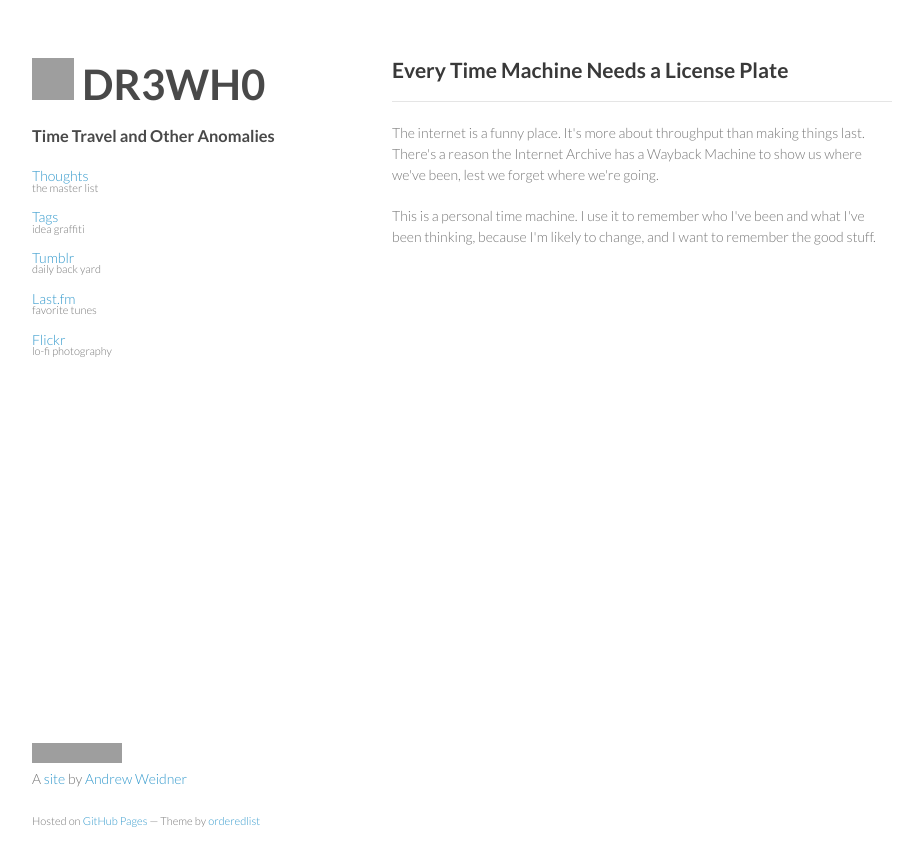
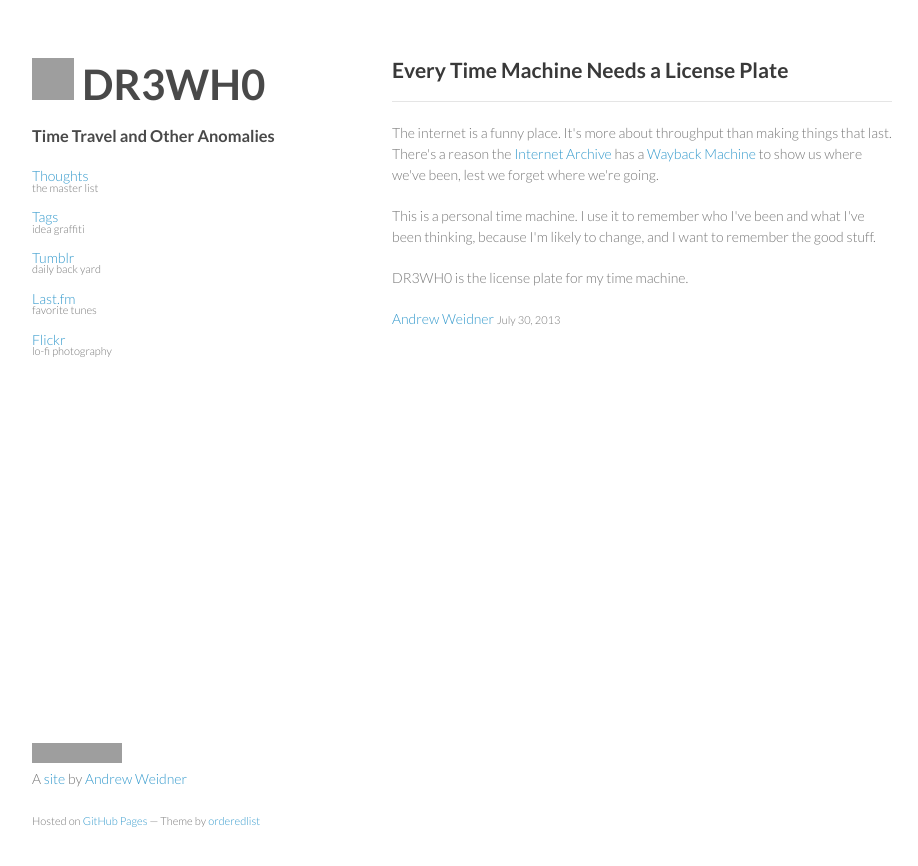
Before and after one commit to drewhop/drewhop.github.io, a Jekyll site: the page built from about.html, in a window 1280 px wide. Shown: the top 866 px of the page, without its empty margins (178-1096 px from the left). Built offline with Jekyll 4.4.1, drawn with Linux system fonts in a browser that asks for light colours; Markdown is read by kramdown in place of the engine named in the settings; comment, search, counter and statistics services are not loaded; grey boxes are pictures that could not be loaded.

Commit message:
Update about.html

```diff
--- a/about.html
+++ b/about.html
@@ -7,6 +7,10 @@ title: About
 <h2>Every Time Machine Needs a License Plate</h2>
 <hr/>
 
-<p>The internet is a funny place. It's more about throughput than making things last. There's a reason the Internet Archive has a Wayback Machine to show us where we've been, lest we forget where we're going.</p>
+<p>The internet is a funny place. It's more about throughput than making things that last. There's a reason the <a href="">Internet Archive</a> has a <a href="http://archive.org/web/web.php">Wayback Machine</a> to show us where we've been, lest we forget where we're going.</p>
 
 <p>This is a personal time machine. I use it to remember who I've been and what I've been thinking, because I'm likely to change, and I want to remember the good stuff.</p>
+
+<p>DR3WH0 is the license plate for my time machine.</p>
+
+<p><a href="http://andrewweidnerportfolio.weebly.com">Andrew Weidner</a> <small>July 30, 2013</small></p>
```
